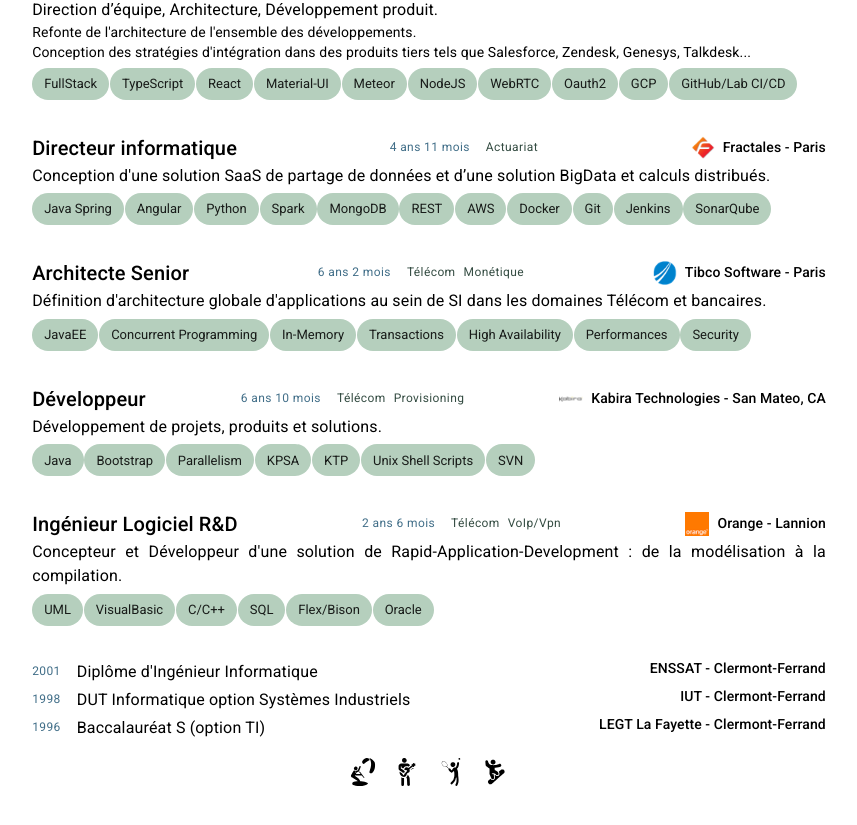
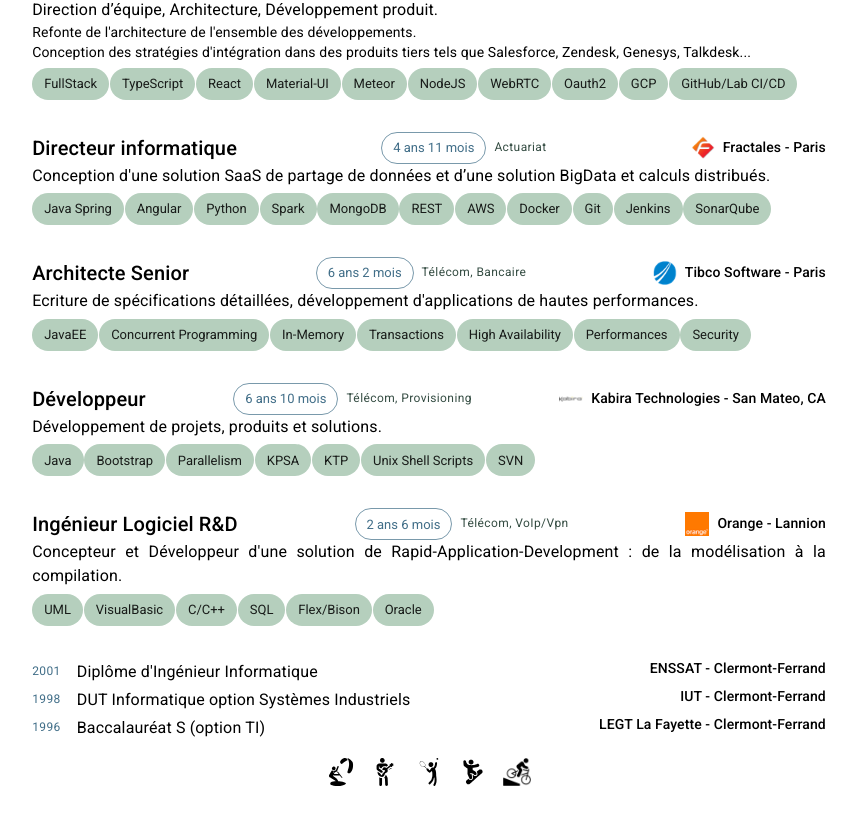
Before and after one commit to moysekev/resume, a React (Vite) app: page / in a window 1280 px wide. Shown: the part 325-1150 px from the top of the page, without its empty margins (211-1068 px from the left). Built offline with nearby package versions, Linux system fonts and the light colour scheme.

Commit message:
enhancements

```diff
--- a/src/App.tsx
+++ b/src/App.tsx
@@ -140,18 +140,23 @@
   const _positions = positions.map((position, index) =>
     <Stack key={index}>
       <Stack direction='row' alignItems='center' justifyContent='space-between'>
-        <Typography variant="h6">
-          {position.title}
-        </Typography>
-        <Stack direction='row' spacing={2}>
-          <Typography variant="caption" color="primary" component="div">
+        <Stack direction='row' alignItems='center' spacing={2}>
+          <Typography variant="h6">
+            {position.title}
+          </Typography>
+          {/* <Chip variant="outlined" color="primary" label={formatDateText(position.startDate, position.endDate)} /> */}
+        </Stack>
+        <Stack direction='row' alignItems='center' spacing={1}>
+          {/* <Typography variant="caption" color="primary" component="span">
             {formatDateText(position.startDate, position.endDate)}
-          </Typography>
-          <Stack direction='row' spacing={1}>
+          </Typography> */}
+          <Chip variant="outlined" color="primary" label={formatDateText(position.startDate, position.endDate)} />
+          {/* <Stack direction='row' spacing={1}>
             {position.domains?.map((domain, index) => <Typography key={index} variant="caption" color="secondary" component="span">
               {domain}
             </Typography>)}
-          </Stack>
+          </Stack> */}
+          <Typography variant="caption" color="secondary" component="span">{position.domains?.join(', ')}</Typography>
         </Stack>
         <Stack direction='row' spacing={1} alignItems='center'>
           {position.logo && <img src={position.logo} width='24px' alt='' />}
@@ -169,7 +174,7 @@
       <Stack sx={{ mt: .7 }} direction='row' spacing={0.1}>
         {/* variant="outlined" */}
         {/* sx={{ bgcolor: '#a5bead' }} */}
-        {position.skills?.map((skill, index) => <Chip key={index} label={skill} />)}
+        {position.skills?.map((skill, index) => <Chip key={index} color="info" label={skill} />)}
       </Stack>
     </Stack>);
 
@@ -201,7 +206,7 @@
     <Box sx={{ mt: 2, display: 'flex', justifyContent: 'center' }} >
       <Stack direction='row' spacing={2} alignItems='center'>
         {leisures.map((leisures, index) =>
-          <img src={leisures.icon} width='28px' alt='foo' />
+          <img key={index} src={leisures.icon} width='28px' alt={leisures.name} />
         )}
       </Stack>
     </Box>
--- a/src/data/resume.json
+++ b/src/data/resume.json
@@ -9,7 +9,7 @@
         "22700 Perros-Guirec"
     ],
     "summary": [
-        "L'expérience acquise autour de divers domaines et technologies me permet d'orienter les choix d'architecture, d'outils et de développements permettant de bâtir une solution complète robuste, performante et sécurisé."
+        "Mon expérience acquise autour de divers domaines et technologies me permet d'orienter les choix d'architecture, d'outils, et de développement, permettant de bâtir des solutions complètes robustes, performantes et sécurisées."
     ],
     "summary2": [
         "Architecte développeur sénior ayant une expérience significative pour bâtir des applications sécurisées impliquant diverses technologies. ",
@@ -123,15 +123,16 @@
             "logo": "/tibco.png",
             "startDate": "2010",
             "endDate": "3/15/2016",
-            "summary": "Définition d'architecture globale d'applications au sein de SI dans les domaines Télécom et bancaires.",
+            "summary": "Ecriture de spécifications détaillées, développement d'applications de hautes performances.",
             "details": [
+                "Définition d'architecture globale d'applications au sein de SI dans les domaines Télécom et bancaires.",
                 "Ecriture de spécifications détaillées, développement, missions d'expertises. Création de processeurs de paiement (gestion transactionelle des balances), de connecteurs d'applications.",
                 "Monétique : RBS (Royal Bank of Scotland), XL indonesia",
                 "Télécom : 3UK, Orange, SFR, Bouygues, SwissCom, BSkyB"
             ],
             "domains": [
                 "Télécom",
-                "Monétique"
+                "Bancaire"
             ],
             "skills": [
                 "JavaEE",
@@ -231,6 +232,10 @@
         {
             "name": "snowboard",
             "icon": "/snowboard.svg"
+        },
+        {
+            "name": "vtt",
+            "icon": "/mountain-bike.png"
         }
     ]
 }
--- a/src/theme.tsx
+++ b/src/theme.tsx
@@ -17,20 +17,22 @@
     secondary: {
       main: '#344c42',
     },
+    info:{
+      main: '#b5cfbd',
+    },
     error: {
       main: red.A400,
     },
   },
   components: {
-    MuiChip: {
-      styleOverrides: {
-        root: {
-          // Some CSS
-          backgroundColor: '#b5cfbd'
-        },
-
-      }
-    },
+    // MuiChip: {
+    //   styleOverrides: {
+    //     root: {
+    //       // Some CSS
+    //       backgroundColor: '#b5cfbd'
+    //     },
+    //   }
+    // },
   },
 });
 
```
Also changed, not shown: public/mountain-bike.png (added).
